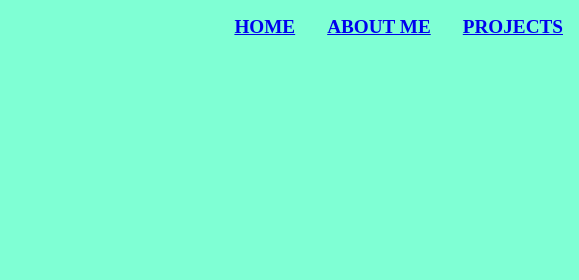
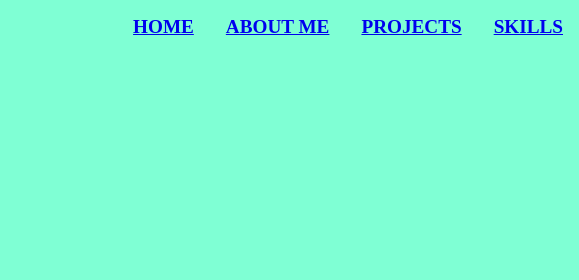
Before and after one commit to FrancisMuthee/PLP_Web_portfolio, a plain HTML site: page portfolio.html in a window 1280 px wide. Shown: the top 280 px of the page, 701-1280 px from the left. Drawn offline with Linux system fonts and the light colour scheme.

Commit message:
Updated skills

```diff
--- a/portfolio.html
+++ b/portfolio.html
@@ -12,6 +12,7 @@
         <li><a href="#home">Home</a></li>
         <li><a href="#aboutme">About Me</a></li>
         <li><a href="#projects">Projects</a></li>
+        <li><a href="#Skills">Skills</a></li>
     </nav>
 <div class="page">
     <section id="home">
@@ -40,6 +41,8 @@
         <ul>Kasarani Data Mapping</ul>
         <img src="images/techphoto.png" alt="">
     </section>
+
+    <section id="Skills">
     <div class="skills">
         <h3>Skills</h3>
         <p>Within my engagement, I have gained the following skills, having acquired a strong command of them and<br> keen to detail has remained my goal from the very start as that is what a conscious entity in this world believes in...</p>
@@ -49,6 +52,7 @@
         <img src="images/css.png" alt="CSS"><h5>For web styling</h5>
         <img src="images/spss.png" alt="R"><h5>Statistics</h5>
     </div>
+</section>
     </div>
     </body>
 </html>
```
